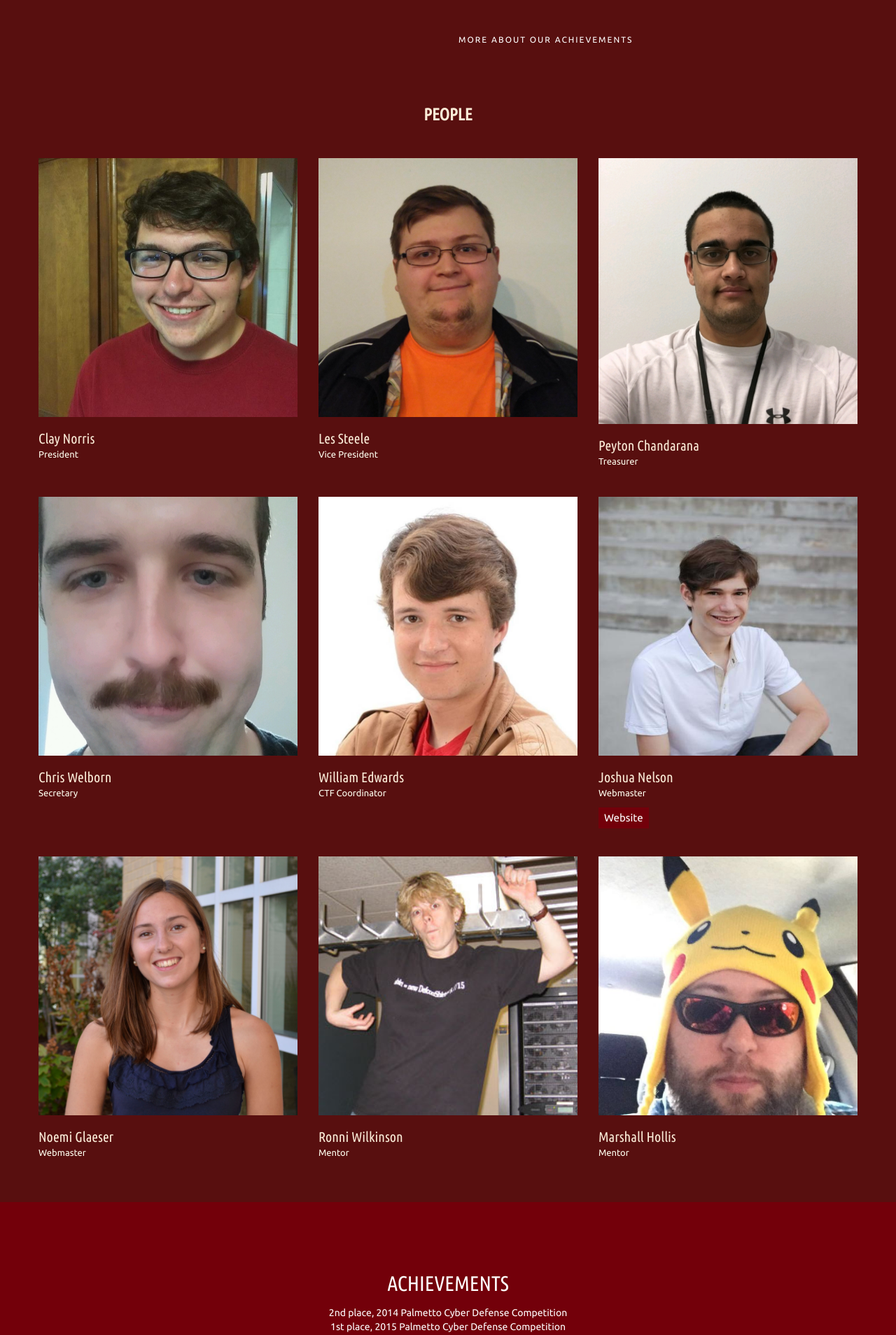
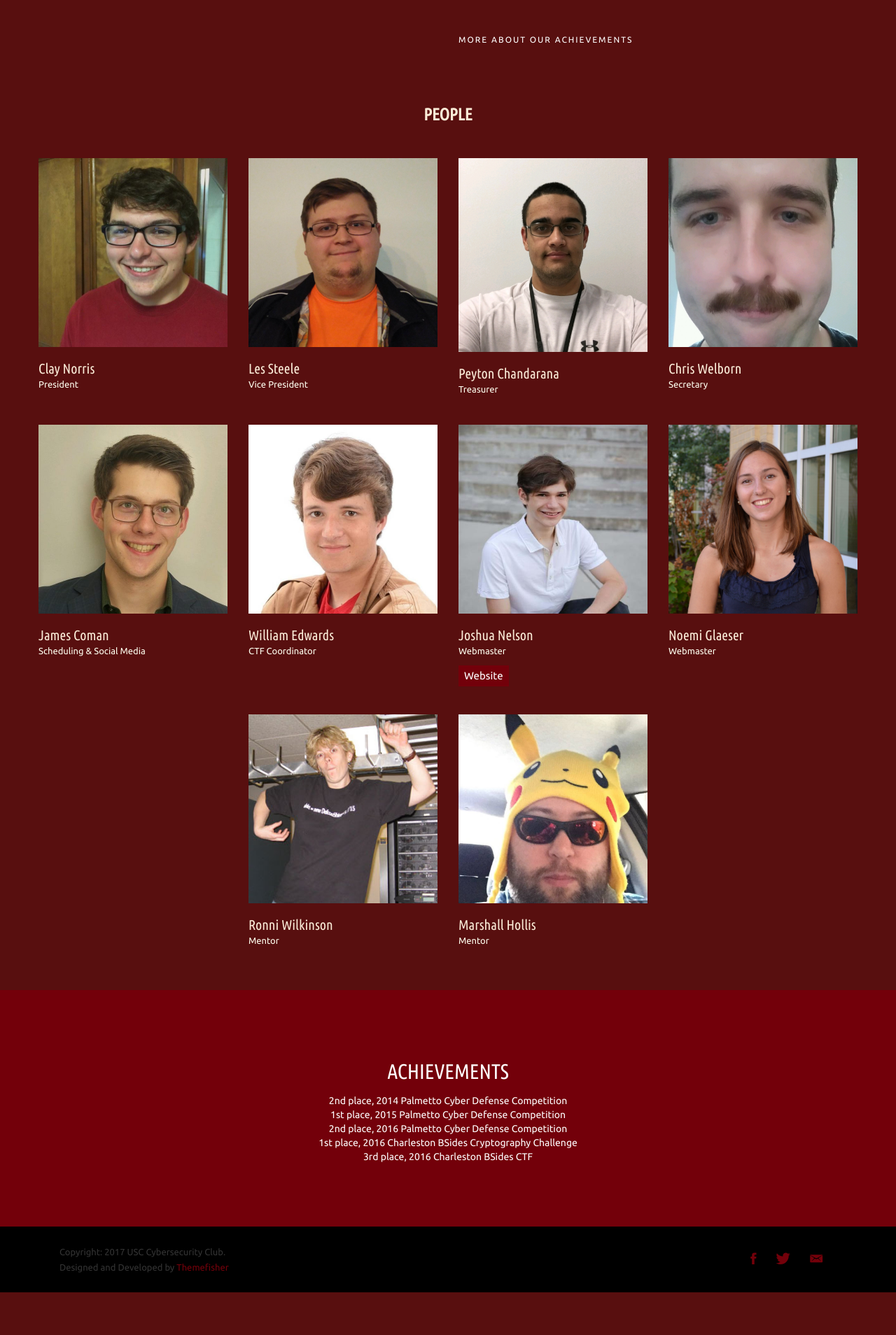
Before and after one commit to nglaeser/CybersecSite, a Flask app: page /about.html in a window 1280 px wide. Shown: the part 664-2572 px from the top of the page at 70% size. After the commit the page ends 2511 px from the top, so only its background shows below. Run offline with Flask 2, Linux system fonts and the light colour scheme; some libraries are stand-ins or nearby versions; some web fonts are replaced.

Commit message:
Add picture of James

```diff
--- a/static/css/main.css
+++ b/static/css/main.css
@@ -885,7 +885,7 @@ div .col-md-3 {
 }
 .photo-grid {
   display: grid;
-  grid-template-columns: repeat(3, 1fr);
+  grid-template-columns: repeat(4, 1fr);
   grid-column-gap: 30px;
 }
 .team-member {
--- a/templates/about.html
+++ b/templates/about.html
@@ -207,6 +207,15 @@
                             <p class="team_designation">Secretary</p>
                             <p class="team_text"></p>
                         </div>
+                        <div class="team-member wow fadeInLeft" data-wow-duration="500ms" data-wow-delay="1.1s">
+                            <div class="team-img">
+                                <img src="images/team/james.jpg" class="team-pic"
+				alt="James is wearing a green shirt and stands in front of a white wall.">
+                            </div>
+                            <h3 class="team_name">James Coman</h3>
+                            <p class="team_designation">Scheduling & Social Media</p>
+                            <p class="team_text"></p>
+                        </div>
                     <!-- </div>
                     <div class="col-md-3"> -->
                         <div class="team-member wow fadeInLeft" data-wow-duration="500ms" data-wow-delay="1.1s">
@@ -243,6 +252,7 @@
                             <p class="team_designation">Webmaster</p>
                             <p class="team_text"></p>
                         </div>
+                        <div></div>
                         <div class="team-member wow fadeInLeft" data-wow-duration="500ms" data-wow-delay=".3s">
                             <div class="team-img">
                                 <img src="images/team/ronni.jpg" class="team-pic" alt="Ronni is acting goofy in the sysadmin lab.">
@@ -259,6 +269,7 @@
                             <p class="team_designation">Mentor</p>
                             <p class="team_text"></p>
                         </div>
+                        <div></div>
                     </div>
                     </div>
                 </div>
```
Also changed, not shown: static/images/team/james.jpg (added).
